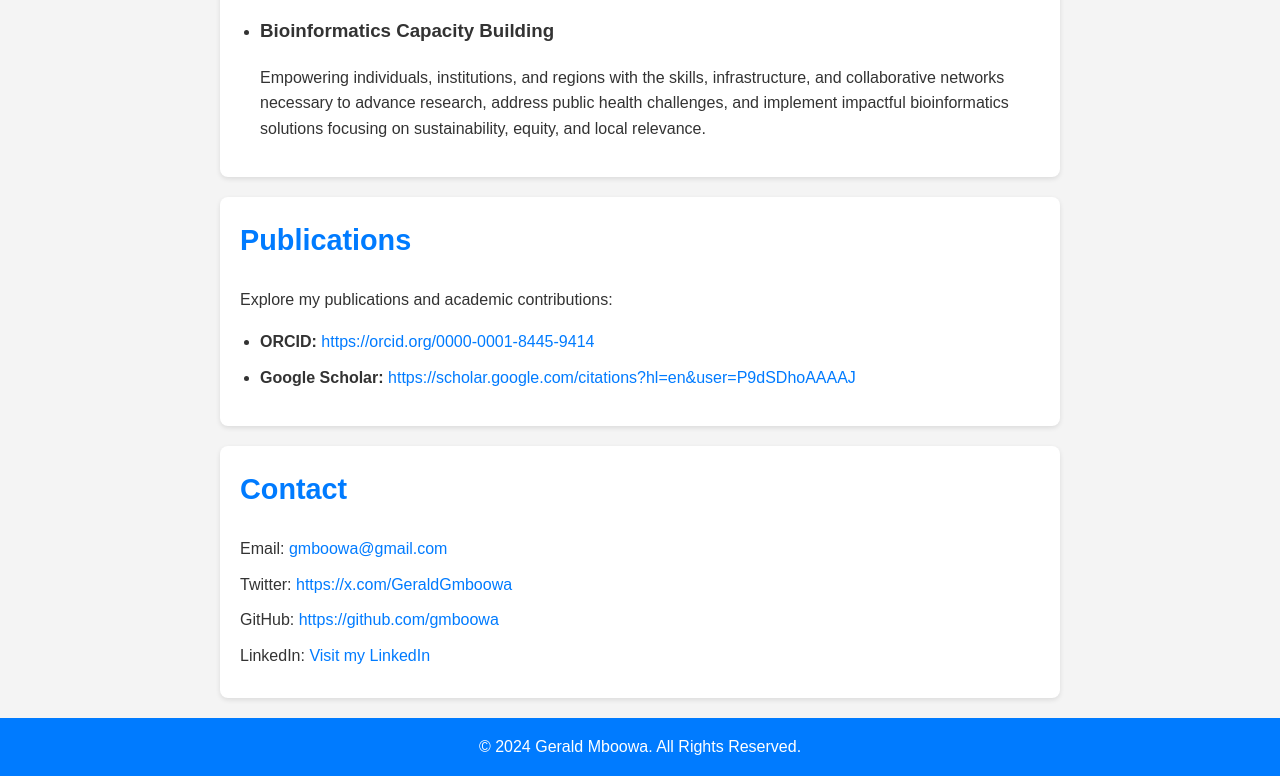
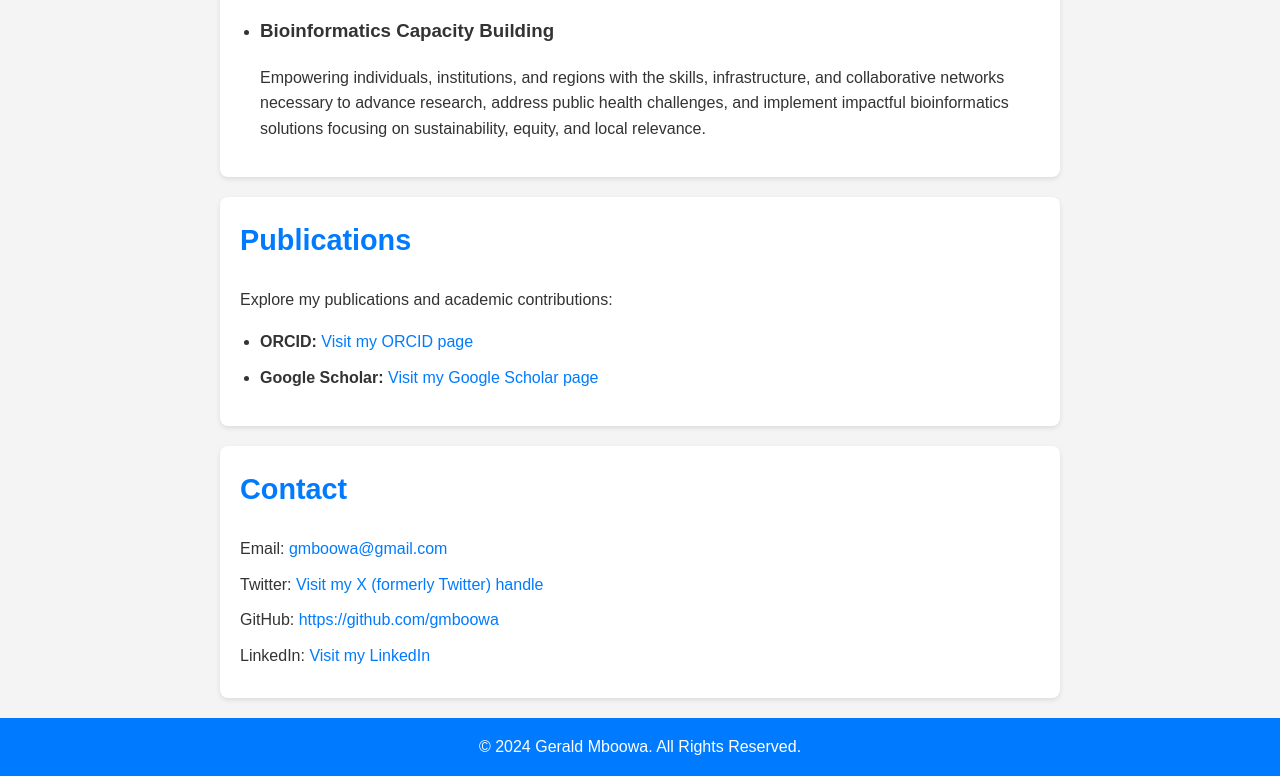
Before and after one commit to gmboowa/geraldmboowa, a plain HTML site: page index.html in a window 1280 px wide. Shown: the part 964-1740 px from the top of the page. Drawn offline with Linux system fonts and the light colour scheme.

Commit message:
Update index.html

```diff
--- a/index.html
+++ b/index.html
@@ -68,10 +68,10 @@
         <p>Explore my publications and academic contributions:</p>
         <ul>
             <li>
-                <strong>ORCID:</strong> <a href="https://orcid.org/0000-0001-8445-9414">https://orcid.org/0000-0001-8445-9414</a>
+                <strong>ORCID:</strong> <a href="https://orcid.org/0000-0001-8445-9414">Visit my ORCID page</a>
             </li>
             <li>
-                <strong>Google Scholar:</strong> <a href="https://scholar.google.com/citations?hl=en&user=P9dSDhoAAAAJ">https://scholar.google.com/citations?hl=en&user=P9dSDhoAAAAJ</a>
+                <strong>Google Scholar:</strong> <a href="https://scholar.google.com/citations?hl=en&user=P9dSDhoAAAAJ">Visit my Google Scholar page</a>
             </li>
         </ul>
     </section>
@@ -80,7 +80,7 @@
     <section id="contact">
         <h2>Contact</h2>
         <p>Email: <a href="mailto:gmboowa@gmail.com">gmboowa@gmail.com</a></p>
-        <p>Twitter: <a href="https://x.com/GeraldGmboowa">https://x.com/GeraldGmboowa</a></p>
+        <p>Twitter: <a href="https://x.com/GeraldGmboowa">Visit my X (formerly Twitter) handle</a></p>
         <p>GitHub: <a href="https://github.com/gmboowa">https://github.com/gmboowa</a></p>
         <p>LinkedIn: <a href="https://www.linkedin.com/in/gerald-mboowa-99020537/">Visit my LinkedIn</a></p>
     </section>
```
